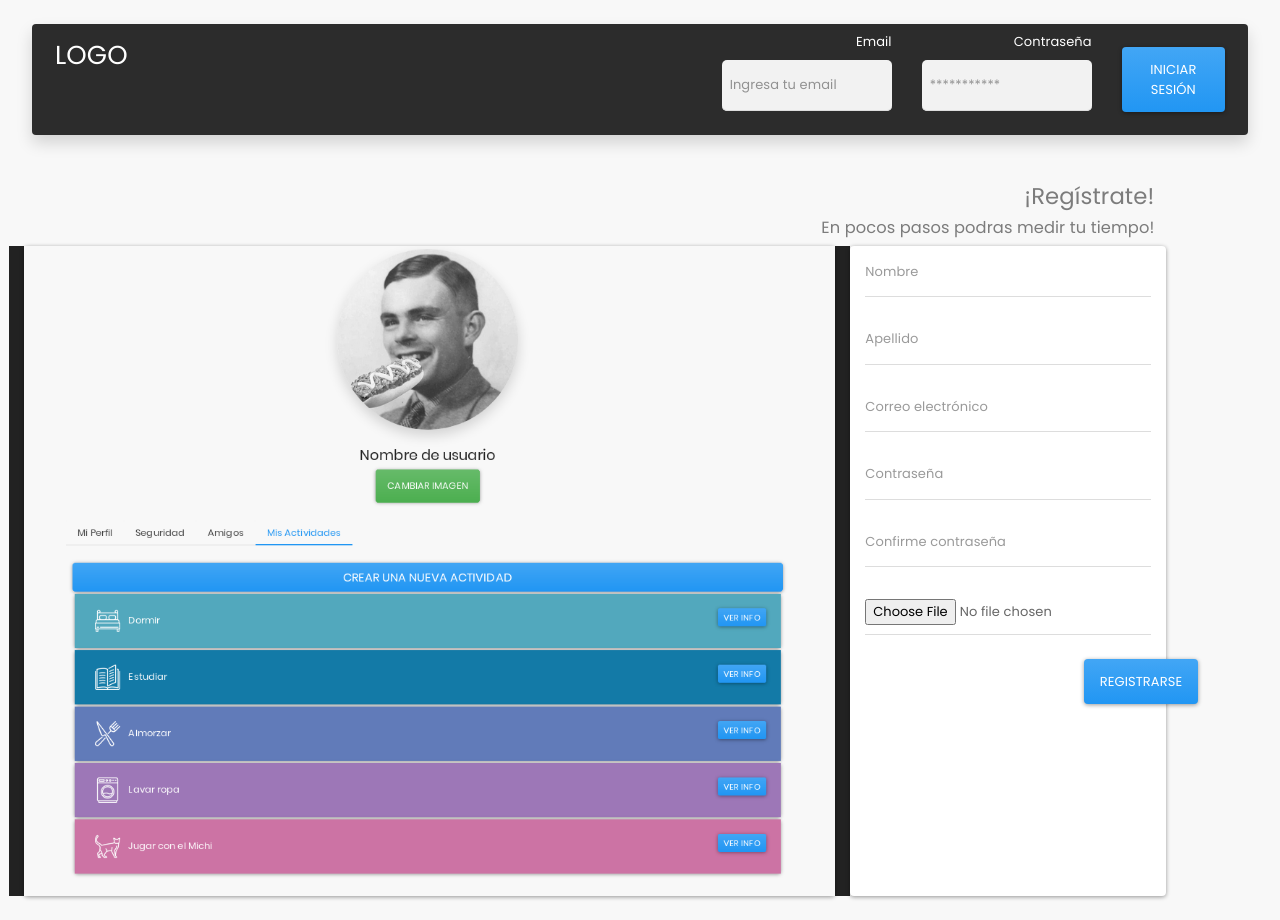
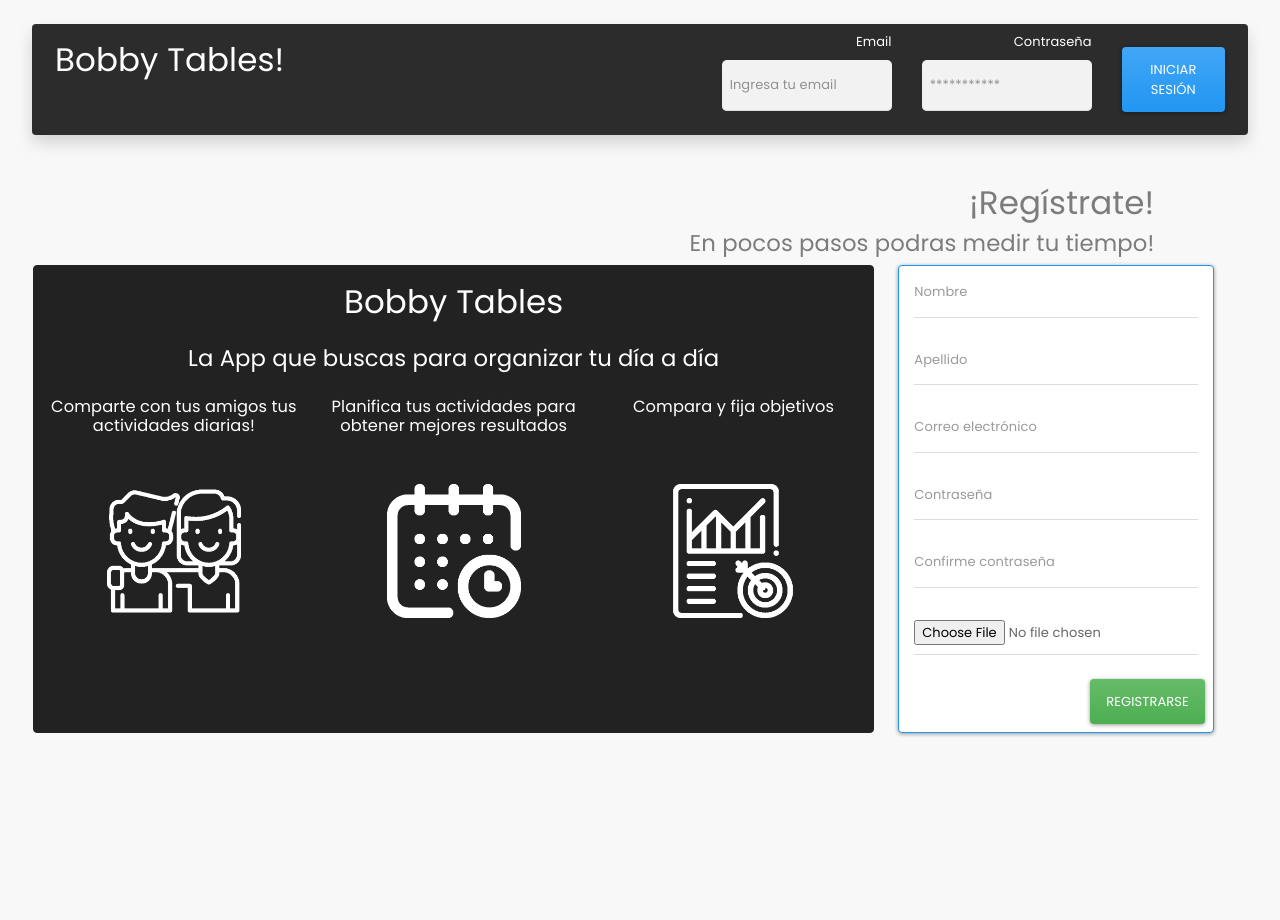
Before and after one commit to DCC-CC4401/2019-2-BobbyTables-T4, a Django app: page /login/ in a window 1280 px wide. After the commit the page ends 737 px from the top, so only its background shows below. Run offline with Django 3.2, Linux system fonts and the light colour scheme; some libraries are stand-ins or nearby versions.

Commit message:
Changes on landing page

```diff
--- a/static/css/custom.css
+++ b/static/css/custom.css
@@ -240,3 +240,9 @@ table {
     border-radius: 5px;
 
 }
+
+.avatar-icon {
+    width: 150px;
+    height: 150px;
+    border-radius: 10%;
+}
--- a/templates/login.html
+++ b/templates/login.html
@@ -27,7 +27,7 @@
 <div class="container-fluid text-center p-4">
     <div class="row p-2 mx-2 rounded shadow header-bg ">
         <div class="col-4 text-left text-white">
-            <h2 class="pt-2">LOGO</h2>
+            <h1 class="pt-2">Bobby Tables!</h1>
         </div>
         <div class="col-8 text-right text-white">
             <form method="post">
@@ -61,18 +61,43 @@
 <div class="container-fluid text-left p-4">
 
     <!--Registro de usuario-->
-    <div class="container-fluid text-right col-md-11 ml-3 text-white">
-        <h3 class="text-black-50">¡Regístrate!</h3>
-        <h5 class="text-black-50">En pocos pasos podras medir tu tiempo!</h5>
+    <div class="container-fluid text-right col-11 mx-3 text-white">
+        <h1 class="text-black-50">¡Regístrate!</h1>
+        <h3 class="text-black-50">En pocos pasos podras medir tu tiempo!</h3>
     </div>
-    <div class="row">
-        <div class="col-8 bg-dark">
-            <div class="card">
-                <img src="{% static 'img/turing.png' %}" class="card-img-top" alt="...">
+    <div class="row text-white">
+        <div class="col-8 border border-dark bg-dark rounded mx-4">
+            <div class="row justify-content-center">
+                <h1 class="py-3"> Bobby Tables </h1>
+            </div>
+            <div class="row justify-content-center">
+                <h3> La App que buscas para organizar tu día a día</h3>
+            </div>
+            <div class="row justify-content-center py-3">
+                <div class="col-sm text-center">
+                    <h5> Comparte con tus amigos tus actividades diarias! </h5>
+                </div>
+                <div class="col-sm text-center">
+                    <h5> Planifica tus actividades para obtener mejores resultados </h5>
+                </div>
+                <div class="col-sm text-center">
+                    <h5> Compara y fija objetivos </h5>
+                </div>
+            </div>
+            <div class="row justify-content-center py-3">
+                <div class="col-sm text-center">
+                    <img src="{% static 'img/friend.png' %}" class="avatar-icon px-2 py-2">
+                </div>
+                <div class="col-sm text-center">
+                    <img src="{% static 'img/calendar.png' %}" class="avatar-icon px-2 py-2">
+                </div>
+                <div class="col-sm text-center">
+                    <img src="{% static 'img/target.png' %}" class="avatar-icon px-2 py-2">
+                </div>
             </div>
         </div>
 
-        <div class="card col-3">
+        <div class="card col-3 border border-primary rounded">
             <form method="post" enctype="multipart/form-data">
                 {% csrf_token %}
                 <div class="form-group text-right">
@@ -94,14 +119,8 @@
                     <input type="file" name="image" placeholder="Imagen de perfil" class="form-control">
                 </div>
 
-
-
-
-                <div class="row">
-                    <div class="col-8"></div>
-                    <div class="col-4">
-                        <button type="submit" class="btn btn-primary m-2 flex-row">Registrarse</button>
-                    </div>
+                <div class="row d-flex flex-row-reverse">
+                    <button type="submit" class="btn btn-success m-2 flex-row">Registrarse</button>
                 </div>
             </form>
         </div>
```
Also changed, not shown: static/img/calendar.png (added), static/img/friend.png (added), static/img/target.png (added).
